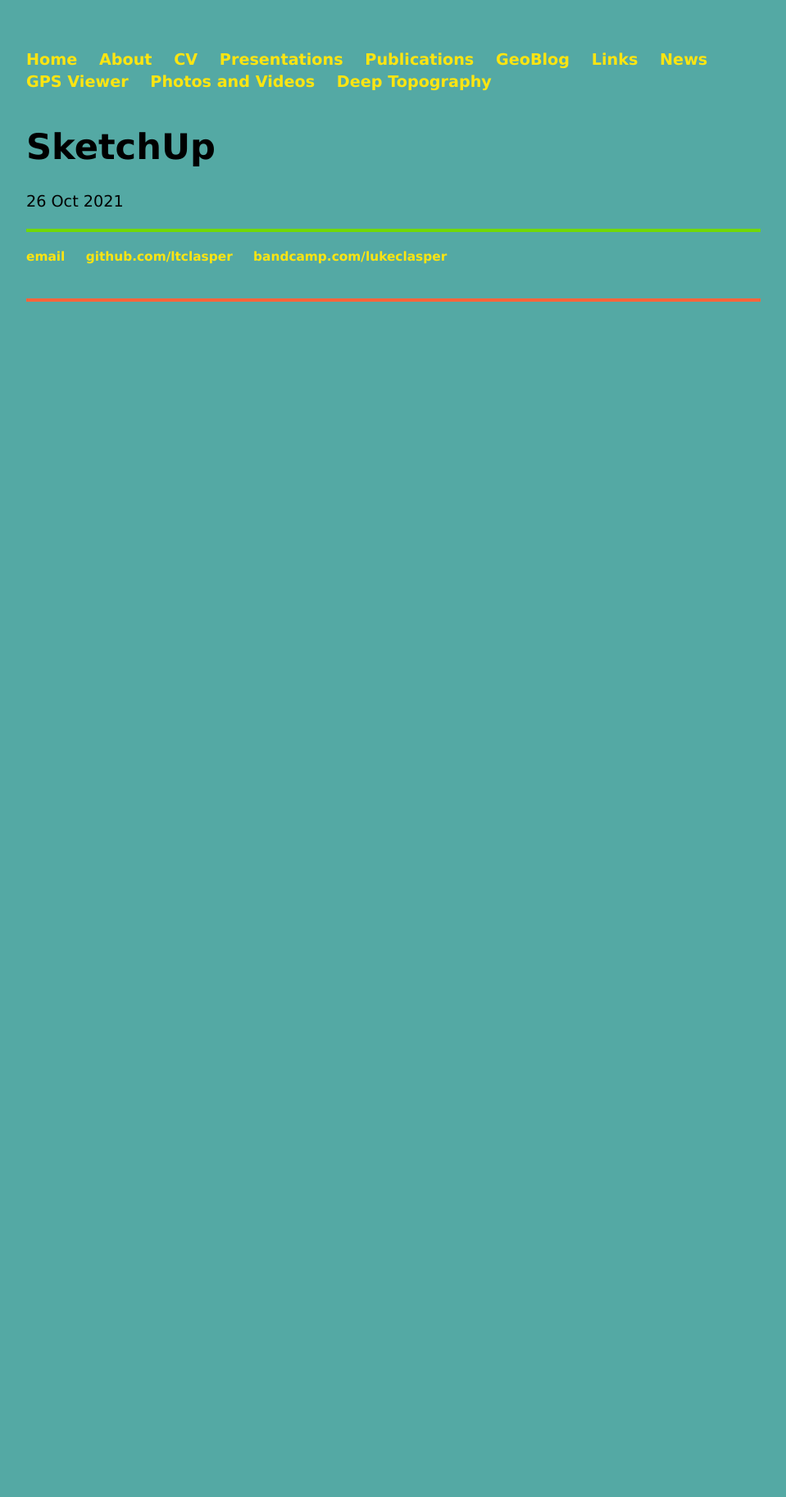
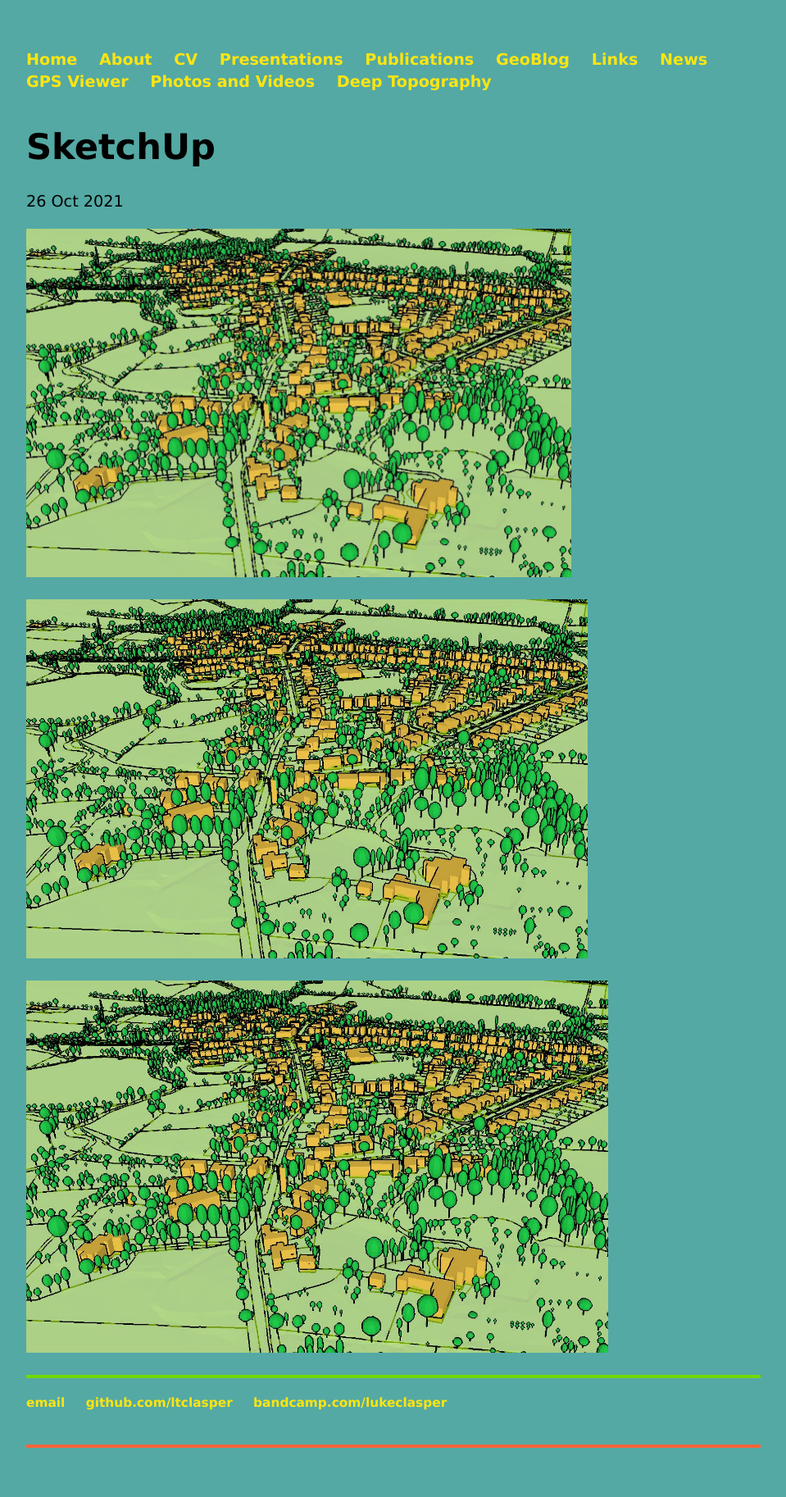
Before and after one commit to ltclasper/ltclasper.github.io, a Jekyll site: the page built from _posts/2021-10-26-sketchup.md, in a window 1280 px wide. Shown: the whole page at 82% size, without its empty margins (160-1119 px from the left). Built offline with Jekyll 4.4.1, drawn with Linux system fonts in a browser that asks for light colours; before the commit the page ends 900 px from its top, so only the background shows below that.

Commit message:
Update 2021-10-26-sketchup.md

```diff
--- a/_posts/2021-10-26-sketchup.md
+++ b/_posts/2021-10-26-sketchup.md
@@ -3,3 +3,9 @@ layout: post
 title: "SketchUp"
 date: 2021-10-26
 ---
+
+<img src="/sketchup1.jpg" alt="SketchUp1" style="width:665;height:425px;">
+
+<img src="/sketchup1.jpg" alt="SketchUp2" style="width:605;height:438px;">
+
+<img src="/sketchup1.jpg" alt="SketchUp2" style="width:782;height:454px;">
```
